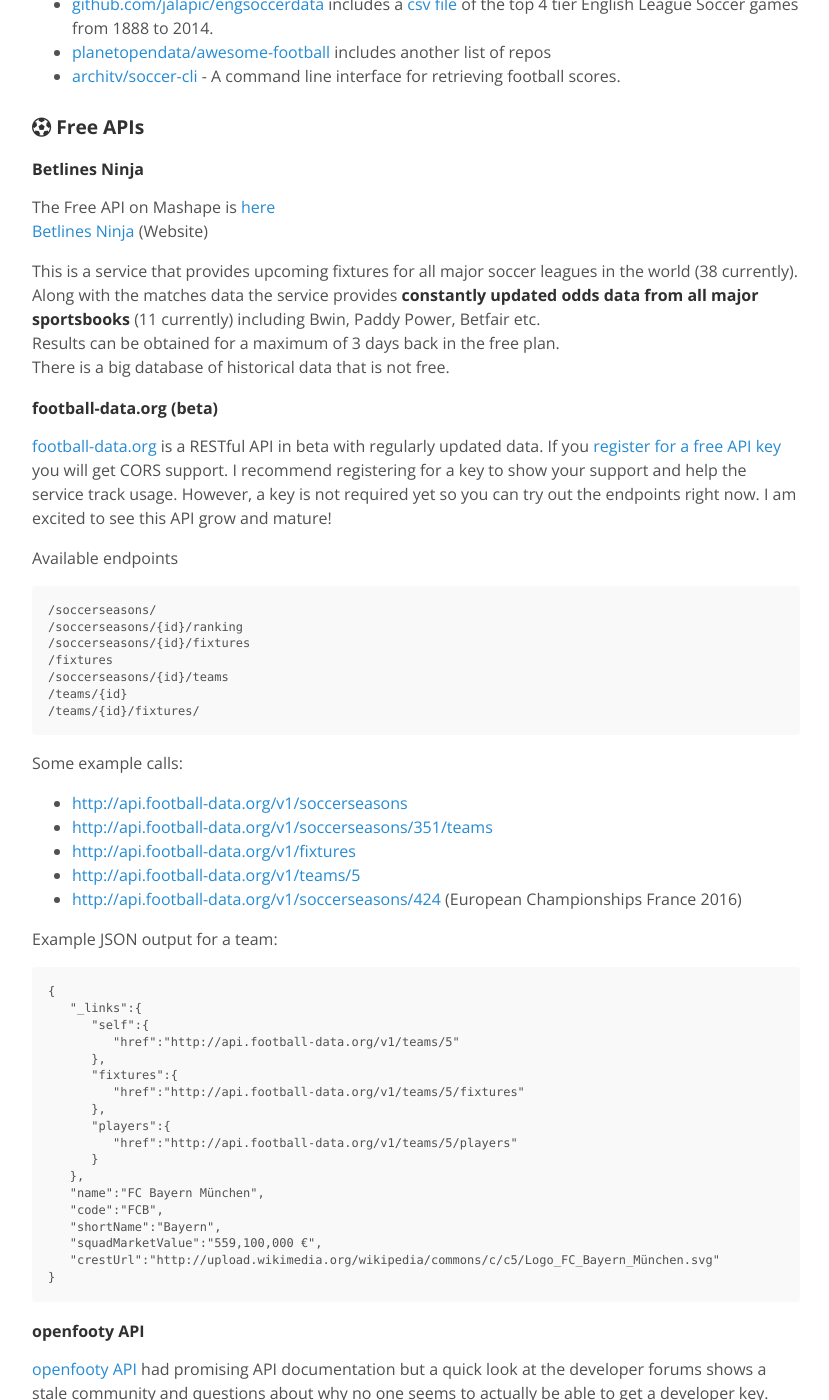
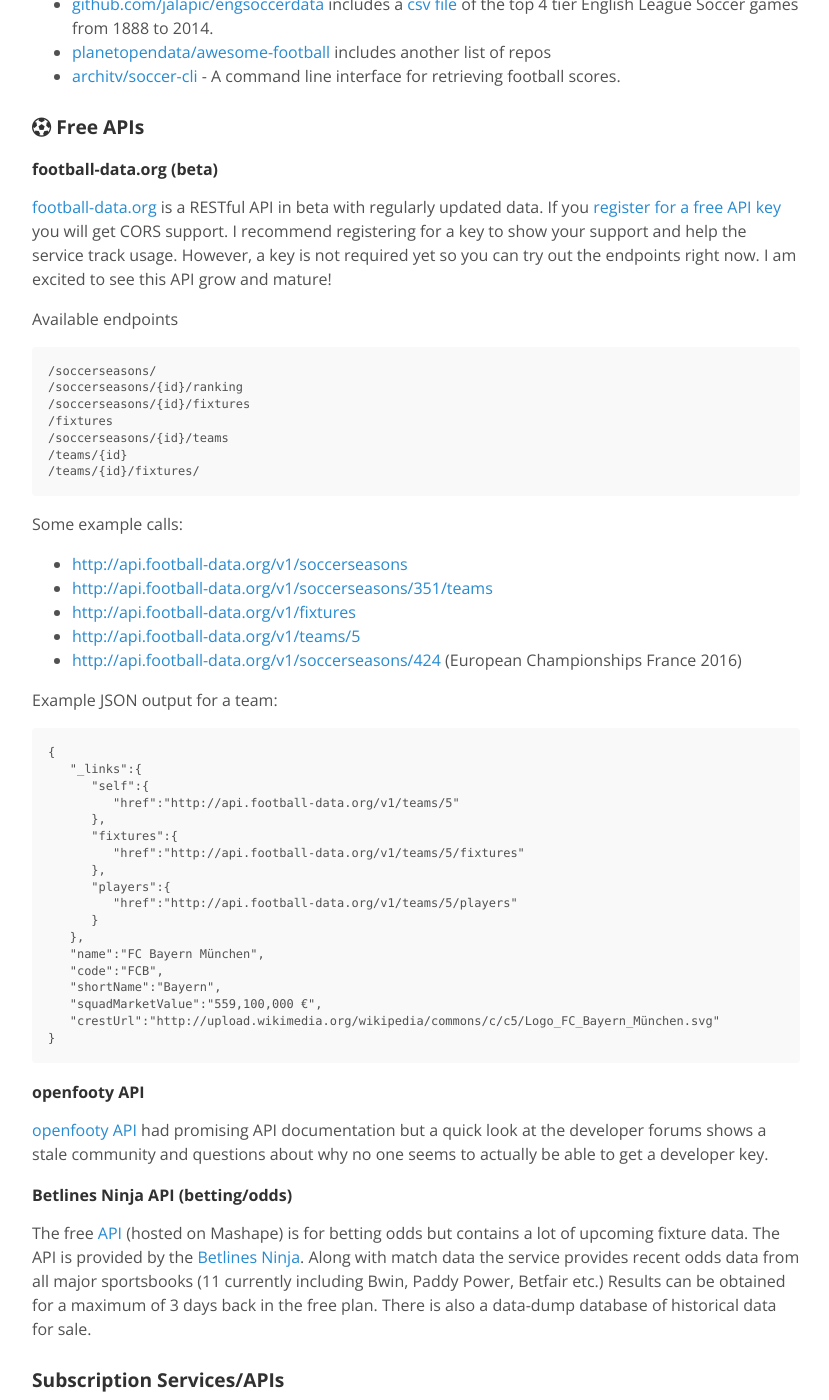
Before and after one commit to jokecamp/jokecamp.com, a Jekyll site: the page built from _posts/2014-03-08-guide-to-football-and-soccer-data-and-apis.markdown, in a window 1280 px wide and 1400 px high, scrolled down 2470 px. Shown: the whole window, without its empty margins (224-1053 px from the left). Built offline with Jekyll 4.4.1, drawn with Linux system fonts in a browser that asks for light colours; nearby versions of some CDN libraries; Markdown is read by kramdown in place of the engine named in the settings; comment, search, counter and statistics services are not loaded; some of the changed text lies outside the part shown.

Commit message:
Added betting API

```diff
--- a/_posts/2014-03-08-guide-to-football-and-soccer-data-and-apis.markdown
+++ b/_posts/2014-03-08-guide-to-football-and-soccer-data-and-apis.markdown
@@ -32,9 +32,9 @@ Jump to a specific source:
   - [socerstats.us](#soccerstats)
   - [Other smaller projects/repos](#repos)
 - Free APIs
-  - [betlines ninja API](#betlinesNinja) (RESTful API on Mashape)
   - [football-data.org](#footballdata) (RESTful API)
   - [openfooty API](#openfooty) (hard to get an API Key)
+  - [betlines ninja API](#betlinesNinja) (RESTful API on Mashape)
 - Commercial APIs
   - [football-api.com](#footballapi)
   - [CrowdScores and FastestLiveScores API](#CrowdScores)
@@ -135,16 +135,6 @@ There is also an open source football.db HTTP JSON(P) [API](http://openfootball.
 <a name="free"></a>
 ### <i class="fa fa-futbol-o"></i> Free APIs
 
-<a name="betlinesNinja"></a>
-#### Betlines Ninja
-The Free API on Mashape is [here](https://market.mashape.com/arisalexis/soccer-odds)
-[Betlines Ninja](http://betlines.ninja) (Website)
-
-This is a service that provides upcoming fixtures for all major soccer leagues in the world (38 currently). Along with the matches data the service provides **constantly updated odds data from all major sportsbooks** (11 currently) including Bwin, Paddy Power, Betfair etc.
-Results can be obtained for a maximum of 3 days back in the free plan.
-There is a big database of historical data that is not free.
-
-
 <a name="footballdata"></a>
 #### football-data.org (beta)
 
@@ -194,6 +184,10 @@ Example JSON output for a team:
 
 [openfooty API](http://www.footytube.com/openfooty/) had promising API documentation but a quick look at the developer forums shows a stale community and questions about why no one seems to actually be able to get a developer key.
 
+<a name="betlinesNinja"></a>
+#### Betlines Ninja API (betting/odds)
+
+The free [API](https://market.mashape.com/arisalexis/soccer-odds) (hosted on Mashape) is for betting odds but contains a lot of upcoming fixture data. The API is provided by the [Betlines Ninja](http://betlines.ninja). Along with match data the service provides recent odds data from all major sportsbooks (11 currently including Bwin, Paddy Power, Betfair etc.) Results can be obtained for a maximum of 3 days back in the free plan. There is also a data-dump database of historical data for sale.
 
 <a name="commerical"></a>
 ### Subscription Services/APIs
```
Also changed, not shown: 3 other files.
